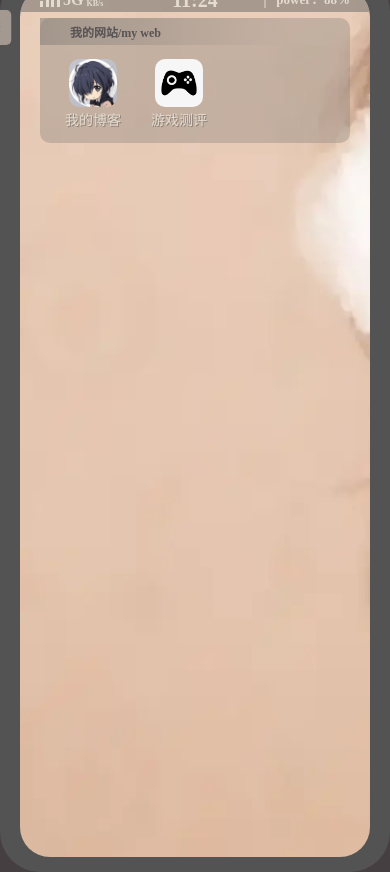
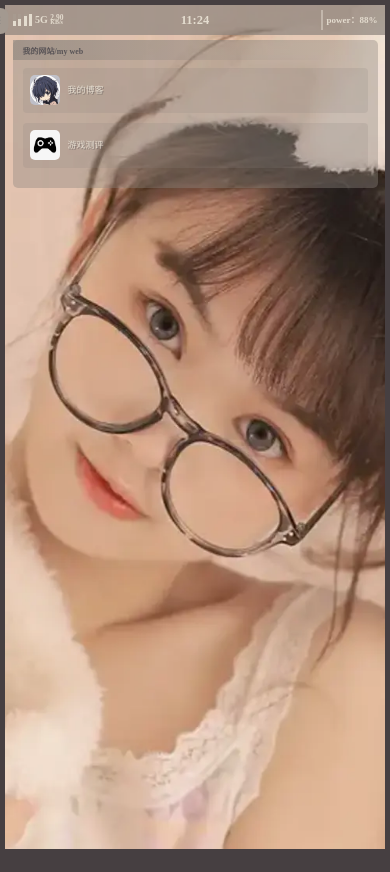
Before and after one commit to 1999684/fontweb, a plain HTML site: page index.html in a window 390 px wide. Drawn offline with Linux system fonts and the light colour scheme.

Commit message:
手机适应

```diff
--- a/index.css
+++ b/index.css
@@ -59,3 +59,68 @@
 .app-each:hover {
     transform: scale(1.1);
 }
+
+/* 响应式设计 - 手机端适配 */
+@media screen and (max-width: 768px) {
+    .app {
+        height: calc(100% - 0.6rem);
+        padding: 0.1rem 0.15rem;
+    }
+
+    .app-group {
+        height: auto;
+        min-height: 2rem;
+        margin-bottom: 0.2rem;
+    }
+
+    .app-group-title {
+        width: 90%;
+        height: 0.4rem;
+        padding-left: 0.2rem;
+        font-size: 0.16rem;
+    }
+
+    .app-show {
+        height: auto;
+        padding: 0.15rem 0.2rem 0.2rem;
+        flex-direction: column;
+        align-items: stretch;
+    }
+
+    .app-each {
+        height: auto;
+        margin-right: 0;
+        margin-bottom: 0.2rem;
+        padding: 0.15rem;
+        background: rgba(140, 132, 125, 0.2);
+        border-radius: 0.08rem;
+        flex-direction: row;
+        justify-content: flex-start;
+        align-items: center;
+    }
+
+    .web {
+        width: 0.6rem;
+        height: 0.6rem;
+        margin-right: 0.15rem;
+        flex-shrink: 0;
+    }
+
+    .app-each a {
+        font-size: 0.18rem;
+        line-height: 0.22rem;
+        flex: 1;
+        text-align: left;
+    }
+
+    /* 移动端触摸优化 */
+    .app-each:hover {
+        transform: scale(1.02);
+        background: rgba(140, 132, 125, 0.3);
+    }
+
+    .app-each:active {
+        transform: scale(0.98);
+        background: rgba(140, 132, 125, 0.4);
+    }
+}
--- a/rs/common/common.css
+++ b/rs/common/common.css
@@ -180,3 +180,107 @@ a {
 .sidebar.hidden .toggle-btn {
     transform: translateX(-90%);
 }
+
+/* 响应式设计 - 手机端适配 */
+@media screen and (max-width: 768px) {
+    html {
+        font-size: 50px;
+        /* 减小基础字体大小 */
+    }
+
+    body {
+        padding: 0.1rem;
+    }
+
+    .content {
+        width: 100vw;
+        height: 100vh;
+        border-radius: 0;
+        margin: 0;
+        padding: 0;
+    }
+
+    .page {
+        width: 100%;
+        height: 100%;
+        border-radius: 0;
+        background-image: url('../img/bg-mobile.webp');
+    }
+
+    .header {
+        height: 0.6rem;
+        padding: 0 0.15rem;
+        font-size: 0.25rem;
+    }
+
+    .header-icon,
+    .header-app {
+        width: 35%;
+    }
+
+    .header-center {
+        width: 30%;
+    }
+
+    .singal-icon {
+        width: 0.4rem;
+        margin-right: 0.05rem;
+    }
+
+    .singal {
+        height: 0.25rem;
+    }
+
+    .connection {
+        font-size: 0.2rem;
+        margin-right: 0.05rem;
+    }
+
+    .speed .num {
+        font-size: 0.15rem;
+    }
+
+    .speed .unit {
+        font-size: 0.12rem;
+    }
+
+    .header-app {
+        font-size: 0.18rem;
+    }
+
+    .outside {
+        width: 0.03rem;
+        margin: 0 0.08rem;
+    }
+
+    /* 侧边栏移动端优化 */
+    .sidebar {
+        width: 70vw;
+        max-width: 3rem;
+        z-index: 1000;
+        background: rgba(228, 220, 207, 0.95);
+        backdrop-filter: blur(10px);
+    }
+
+    .sidebar h2 {
+        padding: 0.3rem;
+        font-size: 0.2rem;
+    }
+
+    .sidebar li {
+        padding: 0.2rem 0.3rem;
+        font-size: 0.18rem;
+    }
+
+    .sidebar li:hover {
+        font-size: 0.2rem;
+    }
+
+    .toggle-btn {
+        right: -0.6rem;
+        top: 0.15rem;
+        padding: 0.15rem;
+        font-size: 0.2rem;
+        border-radius: 0 8px 8px 0;
+    }
+}
```
Also changed, not shown: rs/img/bg-mobile.webp (added), 1 other file.
